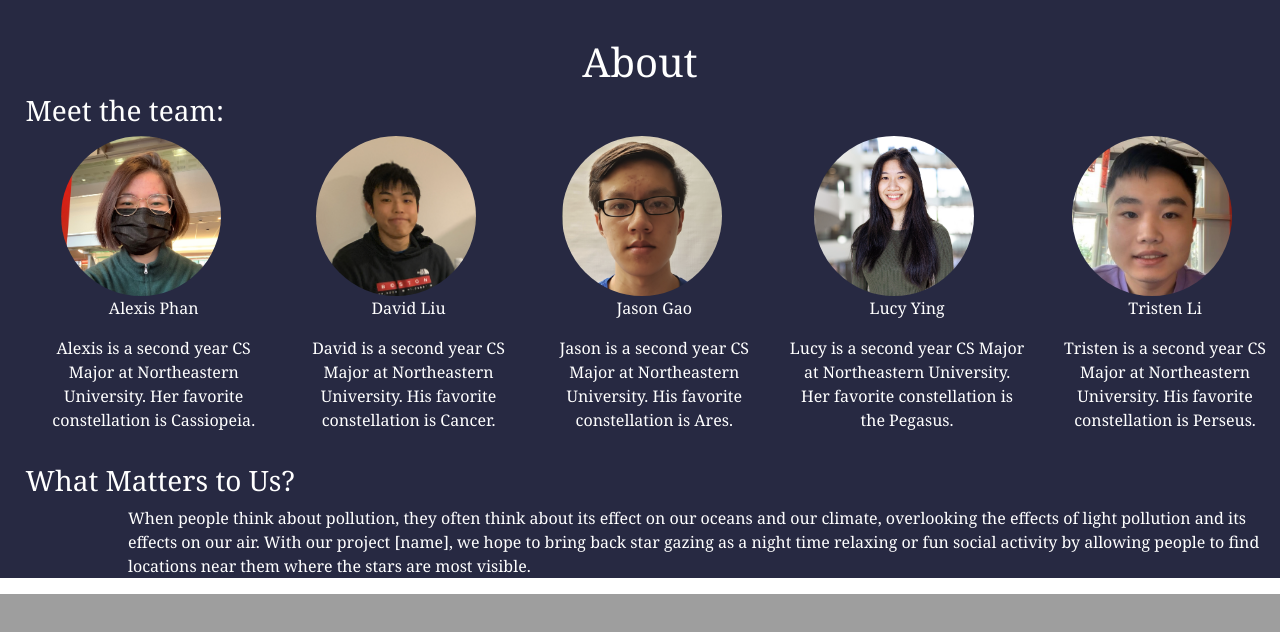
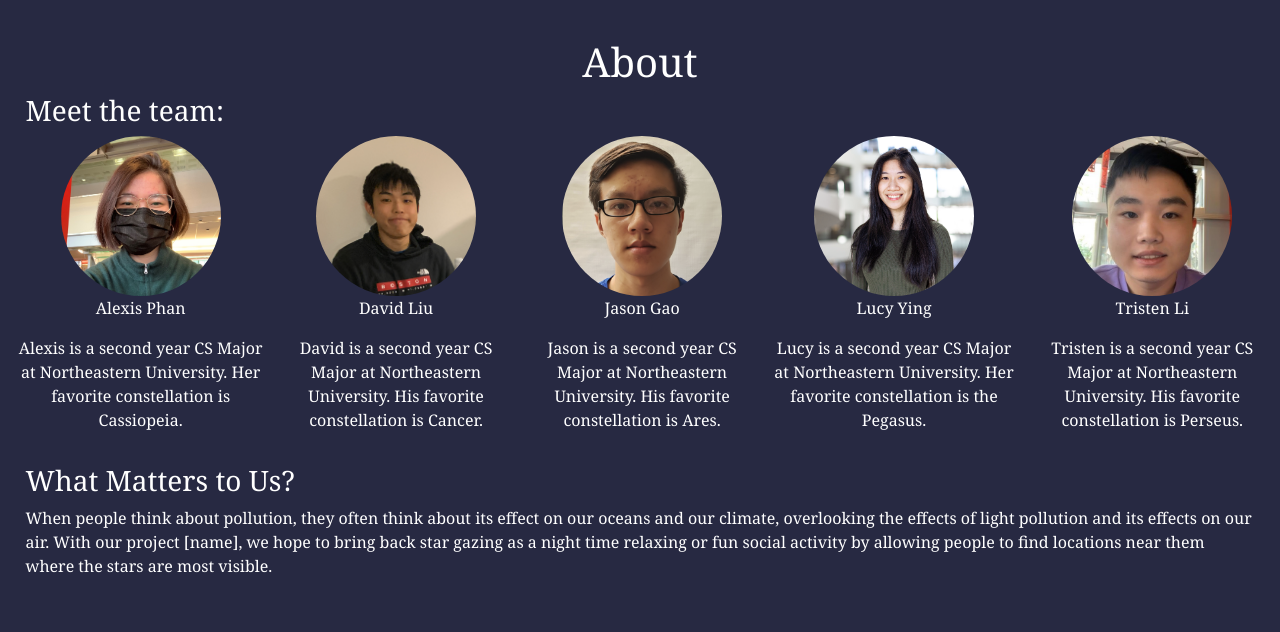
Before and after one commit to tjdli/HackBeanpot-2022, a Django app: page / in a window 1280 px wide. Shown: the part 800-1432 px from the top of the page. Before the commit the page ends 1394 px from the top, so only its background shows below. Run offline with Django 4.2, Linux system fonts and the light colour scheme.

Commit message:
fixed formatting

```diff
--- a/star_gazing/star_site/static/star_site/style.css
+++ b/star_gazing/star_site/static/star_site/style.css
@@ -15,6 +15,7 @@
 }
 .about {
     padding-top: 3%;
+    padding-bottom: 3%;
     text-align: center;
     color: white;
     background-color: #272942;
@@ -26,7 +27,8 @@
 
 .about p {
     text-align: left;
-    padding-left: 10%;
+    padding-left: 2%;
+    padding-right: 2%;
 }
 
 .about ul {
```
